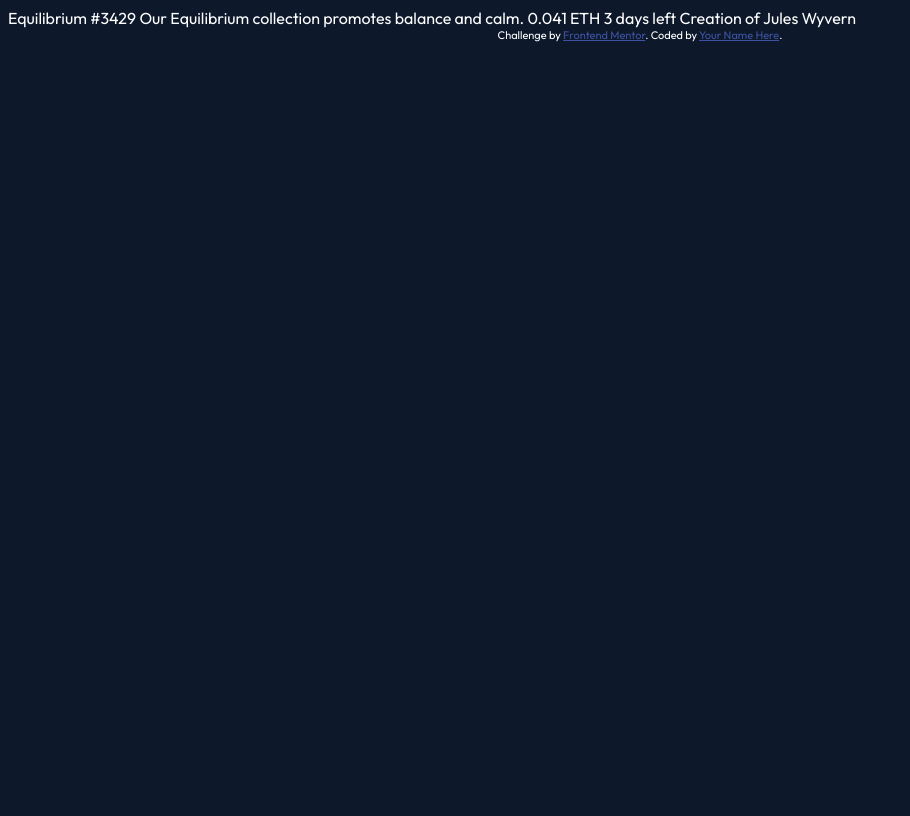
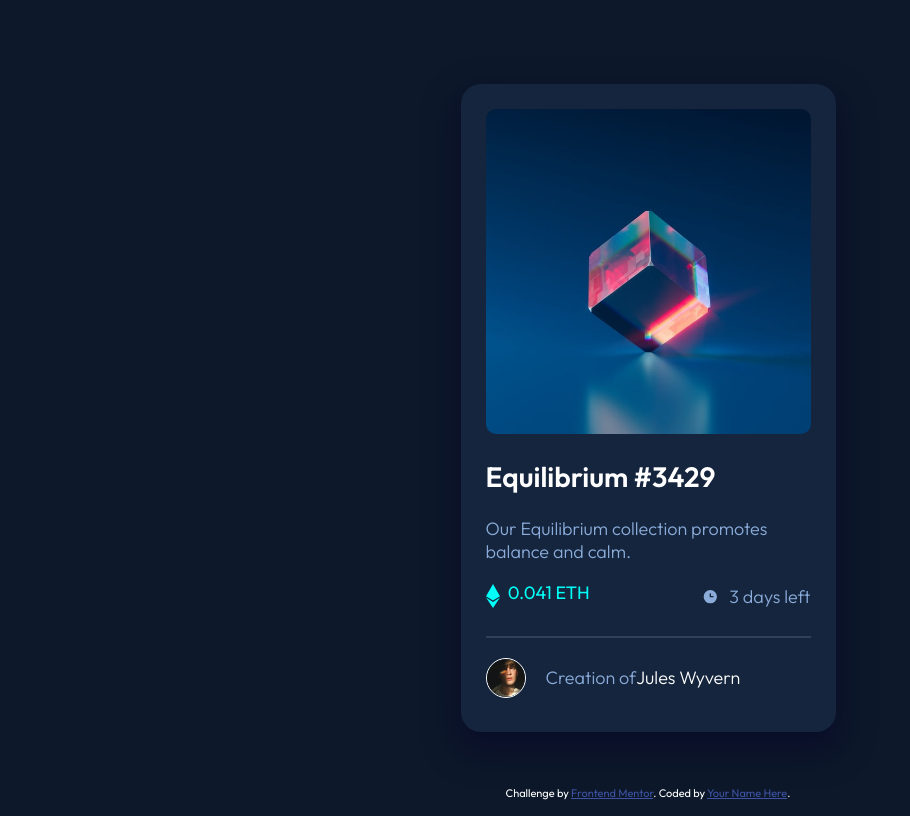
Before and after one commit to ya-hs/nft-preview-card, a plain HTML site: page index.html in a window 1280 px wide. Shown: the whole page, without its empty margins (0-910 px from the left). Drawn offline with Linux system fonts and the light colour scheme.

Commit message:
update-index-css

```diff
--- a/index.html
+++ b/index.html
@@ -10,19 +10,37 @@
 </head>
 
 <body>
+  <main>
 
-  Equilibrium #3429
+    <img src="/images/image-equilibrium.jpg" alt="Image of Equilibrium 3429 NFT" id="preview-image"/>
 
-  Our Equilibrium collection promotes balance and calm.
+    <h1>Equilibrium #3429</h1>
 
-  0.041 ETH
-  3 days left
+    <p class="description">Our Equilibrium collection promotes balance and calm.</p>
 
-  Creation of Jules Wyvern
+    <div class="stat-wrapper">
+      <div class="price">
+        <img src="/images/icon-ethereum.svg"/>
+        <p>0.041 ETH</p>
+      </div>
 
-  <div class="attribution">
-    Challenge by <a href="https://www.frontendmentor.io?ref=challenge" target="_blank">Frontend Mentor</a>.
-    Coded by <a href="#">Your Name Here</a>.
-  </div>
+      <div class="time-left">
+        <img src="/images/icon-clock.svg"/>
+        <p>3 days left</p>
+      </div>
+    </div>
+    <div class="sep-line"></div>
+
+    <div class="creator">
+      <img src="/images/image-avatar.png"/>
+      <p class="creator">Creation of <a href="">Jules Wyvern</a></p>
+    </div>
+  </main>
+  <footer>
+    <div class="attribution">
+      Challenge by <a href="https://www.frontendmentor.io?ref=challenge" target="_blank">Frontend Mentor</a>.
+      Coded by <a href="#">Your Name Here</a>.
+    </div>
+  </footer>
 </body>
 </html>
--- a/styles.css
+++ b/styles.css
@@ -2,27 +2,153 @@
 
 * {
     box-sizing: border-box;
+    /* border: 1px solid white; */
 }
 
 body {
     background-color: hsl(217, 54%, 11%);
+    font-family: Outfit;
+    min-width: 100vw;
+    min-height: 100vh;
+    overflow: hidden;
+
+    display: flex;
+    flex-direction: column;
+    justify-content: center;
+    align-items: center;
+
+    font-size: 18px;
+}
+
+main {
+    background-color: hsl(216, 50%, 16%);
+    box-shadow: 0px 15px 30px 10px hsla(244, 76%, 8%, 0.464);
+
+    width: 375px;
+    height: 100%;
+
+    display: flex;
+    flex-direction: column;
+    justify-items: center;
+
+    margin: 0;
+    padding: 25px;
+    border-radius: 20px;
+}
+
+h1 {
+    font-weight: 600;
     color: white;
-    font-family: Outfit;
+    margin: 0;
+    font-size: 1.75rem;
+    margin-top: 25px;
+    margin-bottom: 5px;
+}
+
+#preview-image {
+    border-radius: 10px;
 }
 
 
 
+/* Description Area */
 
 
 
+.sep-line {
+    background-color: hsl(215, 32%, 27%);
+    width: 100%;
+    height: 2px;
+    margin: 25px 15px 10px 15px;
+    align-self: center;
+}
+
+p {
+    color: hsl(215, 51%, 70%);
+    font-weight: 300;
+    padding: 0;
+}
+
+main a {
+    color: white;
+    text-decoration: none;
+}
 
 
 
+/* Stat Area */
 
+
+
+.stat-wrapper {
+    display: flex;
+    flex-direction: row;
+    justify-content: space-between;
+
+    height: 30px;
+}
+
+.price {
+    padding: 0;
+    display: flex;
+    flex-direction: row;
+    align-items: center;
+}
+
+.price p {
+    color: hsl(178, 100%, 50%);
+    font-weight: 400;
+    height: 100%;
+    margin-left: 7.5px;
+}
+
+.price img {
+    height: 100%;
+    width: auto;
+    margin: 0;
+    padding: 3px 0px;
+
+}
+
+.time-left {
+    display: flex;
+    flex-direction: row;
+    align-items: center;
+}
+
+.time-left p {
+    margin-left: 10px;
+}
+
+
+/* Creator Area */
+
+.creator {
+    display: flex;
+    flex-direction: row;
+    align-items: center;
+    padding: 0;
+}
+
+.creator img {
+    height: 40px;
+    margin-right: 20px;
+    border: 1px solid white;
+    border-radius: 50%;
+}
+
+
+/* Footer Area */
+
+footer {
+    position: absolute;
+    bottom: 0;
+}
 
 .attribution {
     font-size: 11px;
     text-align: center;
+    color: white;
 }
 
 .attribution a {
```
